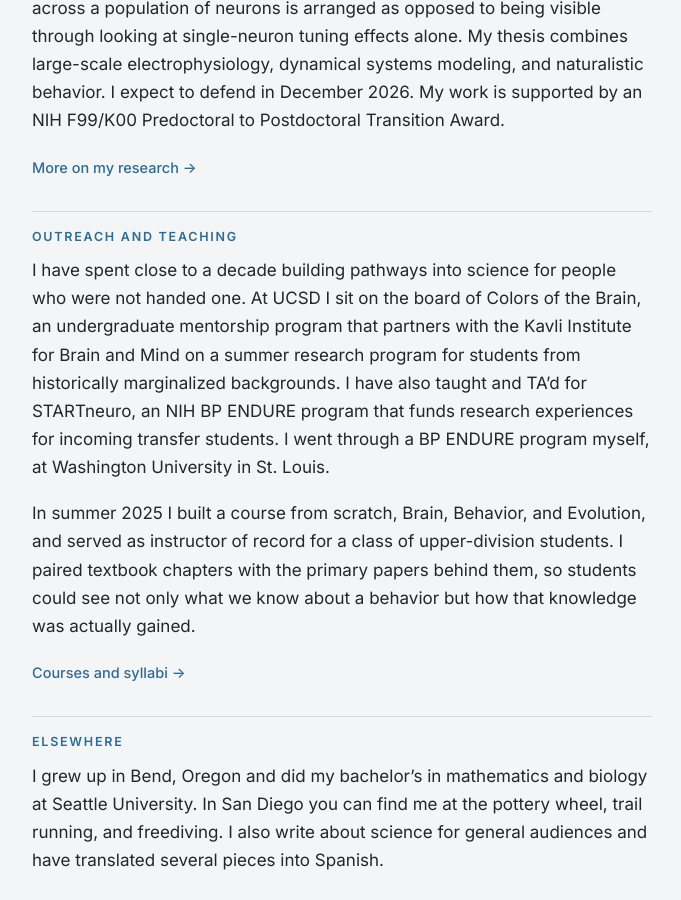
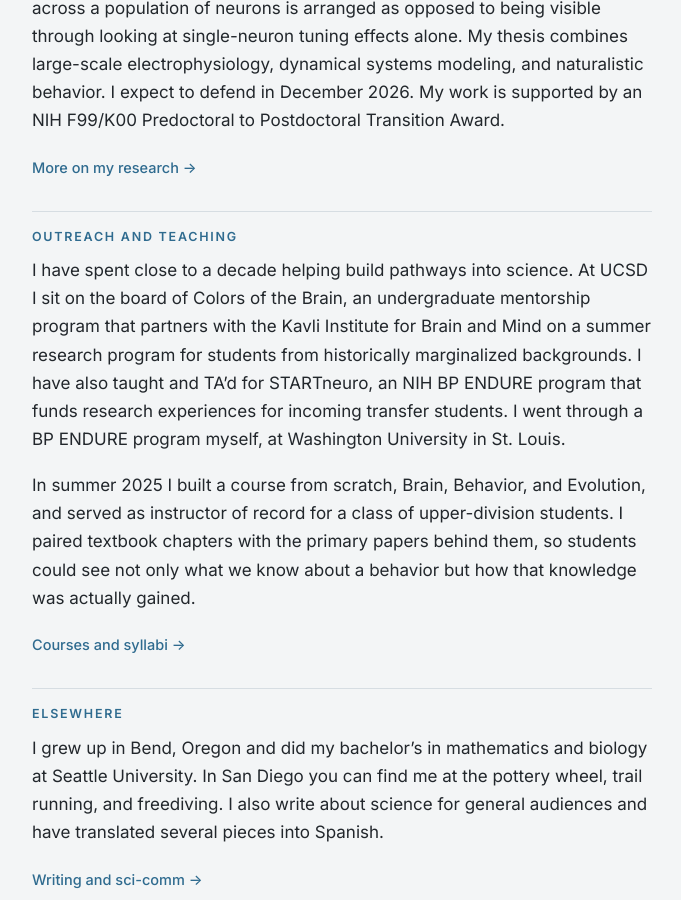
Before and after one commit to juliagorman/juliagorman.github.io, a Jekyll site: the page built from index.md, in a window 1280 px wide and 900 px high, scrolled down 939 px. Shown: the whole window, without its empty margins (202-883 px from the left). Built offline with Jekyll 4.4.1, drawn with Linux system fonts in a browser that asks for light colours.

Commit message:
Soften outreach opening sentence
Co-Authored-By: Claude Fable 5.1 <noreply@anthropic.com>
Claude-Session: https://claude.ai/code/session_01KxYQByiYyFbtBhGQ4erFiZ

```diff
--- a/index.md
+++ b/index.md
@@ -13,7 +13,7 @@ The brain does not just react to the world. It anticipates it. My work asks what
 
 ## outreach and teaching
 
-I have spent close to a decade building pathways into science for people who were not handed one. At UCSD I sit on the board of Colors of the Brain, an undergraduate mentorship program that partners with the Kavli Institute for Brain and Mind on a summer research program for students from historically marginalized backgrounds. I have also taught and TA'd for STARTneuro, an NIH BP ENDURE program that funds research experiences for incoming transfer students. I went through a BP ENDURE program myself, at Washington University in St. Louis.
+I have spent close to a decade helping build pathways into science. At UCSD I sit on the board of Colors of the Brain, an undergraduate mentorship program that partners with the Kavli Institute for Brain and Mind on a summer research program for students from historically marginalized backgrounds. I have also taught and TA'd for STARTneuro, an NIH BP ENDURE program that funds research experiences for incoming transfer students. I went through a BP ENDURE program myself, at Washington University in St. Louis.
 
 In summer 2025 I built a course from scratch, Brain, Behavior, and Evolution, and served as instructor of record for a class of upper-division students. I paired textbook chapters with the primary papers behind them, so students could see not only what we know about a behavior but how that knowledge was actually gained.
 
```
